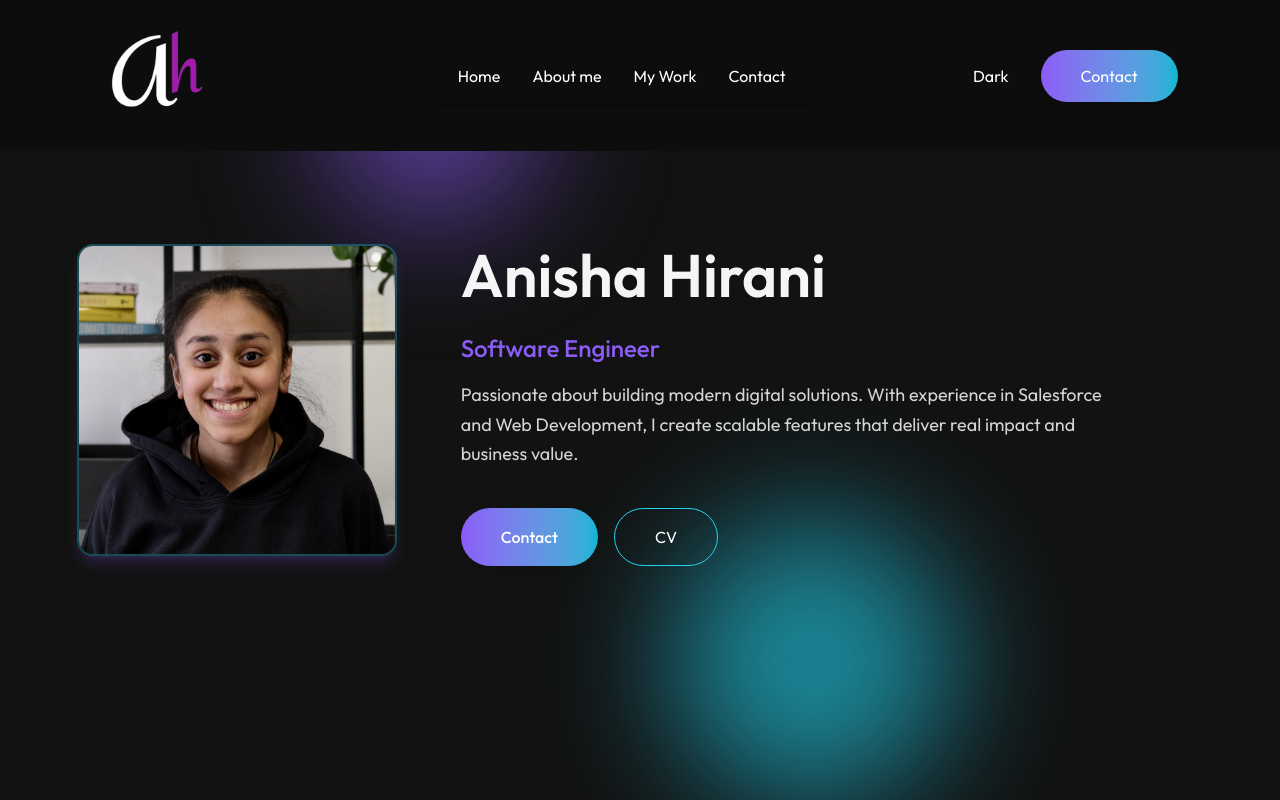
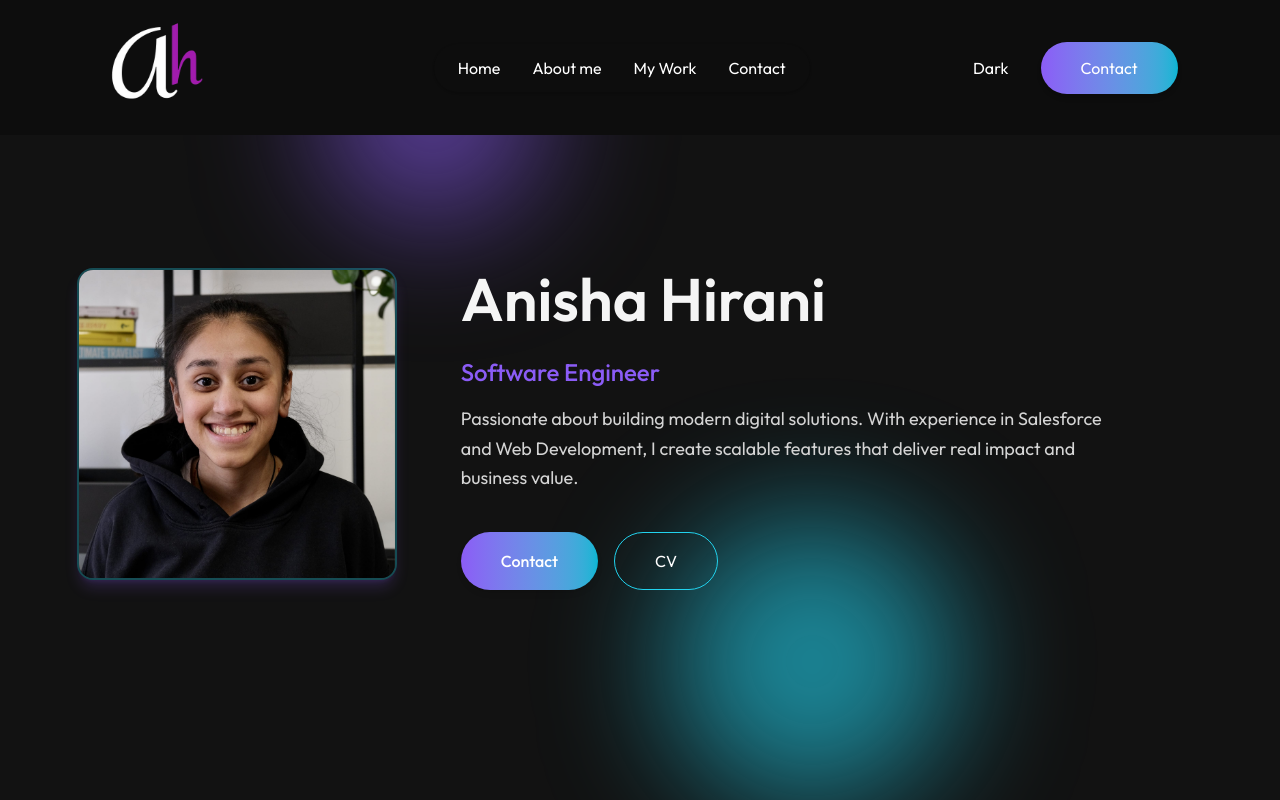
Before and after one commit to anisha-11/anisha-portfolio, a Next.js app: page / in a window 1280 px wide. Shown: the top 800 px of the page. Built offline with nearby package versions, Linux system fonts and the light colour scheme; a web font is replaced by a local one.

Commit message:
stopping navbar from covering top part of header

```diff
--- a/app/components/Header.jsx
+++ b/app/components/Header.jsx
@@ -4,7 +4,7 @@ import Image from 'next/image';
 
 const Header = () => {
   return (
-    <div className='relative w-full text-center min-h-screen flex items-center justify-center gap-4 px-[6%] py-16 '>
+    <div className='relative w-full text-center min-h-screen flex items-center justify-center gap-4 px-[6%] pt-28 pb-16 '>
       <div className='absolute top-0 left-1/4 w-56 h-56 bg-[#8B5CF6]/60 rounded-full filter blur-3xl -z-10'
       style={{ animation: 'floatingSlow 6s ease-in-out infinite' }}>
     </div>
--- a/app/components/Navbar.jsx
+++ b/app/components/Navbar.jsx
@@ -27,12 +27,12 @@ const Navbar = () => {
 
   return (
     <>
-      <nav className={`w-full fixed px-5 lg:px-8 xl:px-[8%] py-4 flex items-center justify-between z-50 ${isScroll ? "bg-[#0D0D0D] bg-opacity-50 backdrop-blur-lg shadow-sm" : "bg-[#0D0D0D]"}`}>
+      <nav className={`w-full fixed px-5 lg:px-8 xl:px-[8%] py-2 flex items-center justify-between z-50 ${isScroll ? "bg-[#0D0D0D] bg-opacity-50 backdrop-blur-lg shadow-sm" : "bg-[#0D0D0D]"}`}>
         <a href="#top">
-          <Image src={assets.logo_white} alt="" className='w-28 cursor-pointer mr-14' />
+          <Image src={assets.logo_white} alt="" className='w-20 sm:w-24 md:w-28 cursor-pointer mr-6 sm:mr-10 md:mr-14' />
         </a>
 
-        <ul className={`hidden md:flex items-center gap-6 lg:gap-8 rounded-full px-12 py-3 ${isScroll ? "text-white" : "bg-[#0D0D0D] text-white shadow-sm bg-opacity-50"}`}>
+        <ul className={`hidden md:flex items-center gap-6 lg:gap-8 rounded-full px-6 py-2 ${isScroll ? "text-white" : "bg-[#0D0D0D] text-white shadow-sm bg-opacity-50"}`}>
           <li className='hover:text-[#22D3EE]'><a href="#top">Home</a></li>
           <li className='hover:text-[#22D3EE]'><a href="#about">About me</a></li>
           {/* <li className='hover:text-[#22D3EE]'><a href="#services">Services</a></li> */}
```
